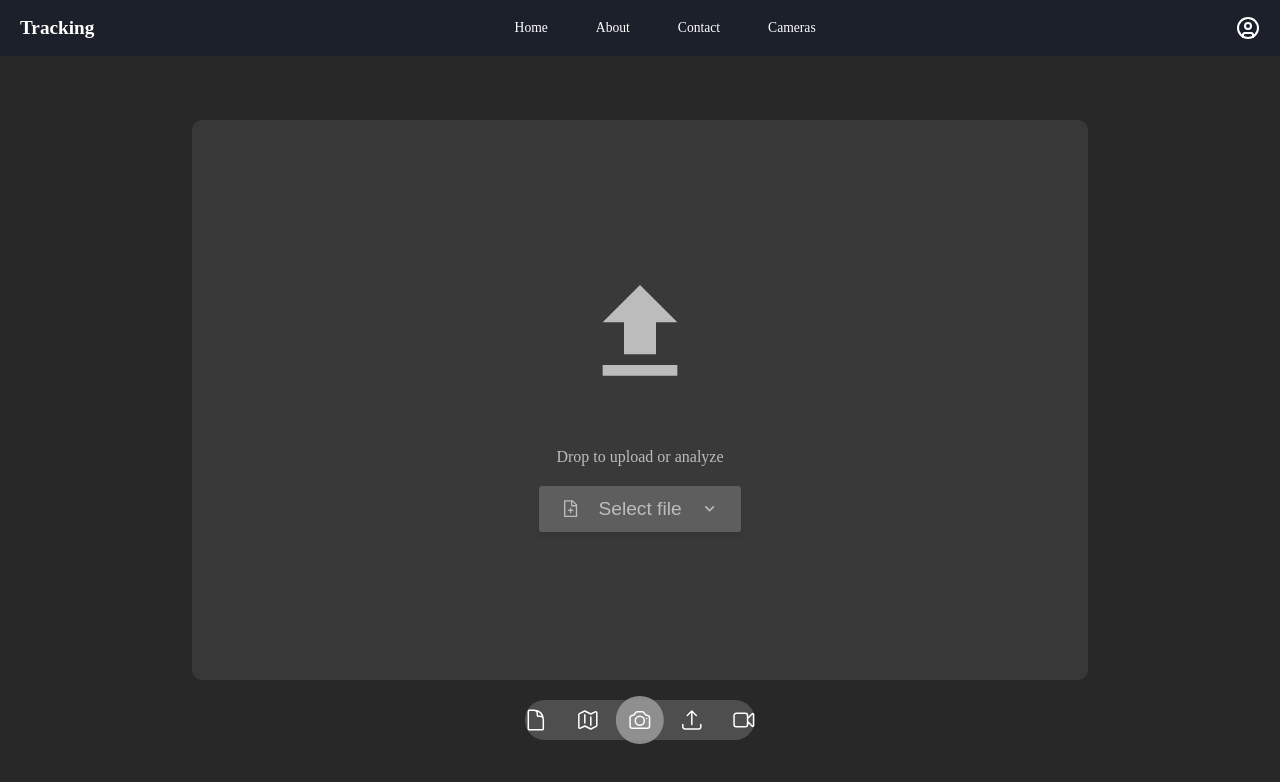
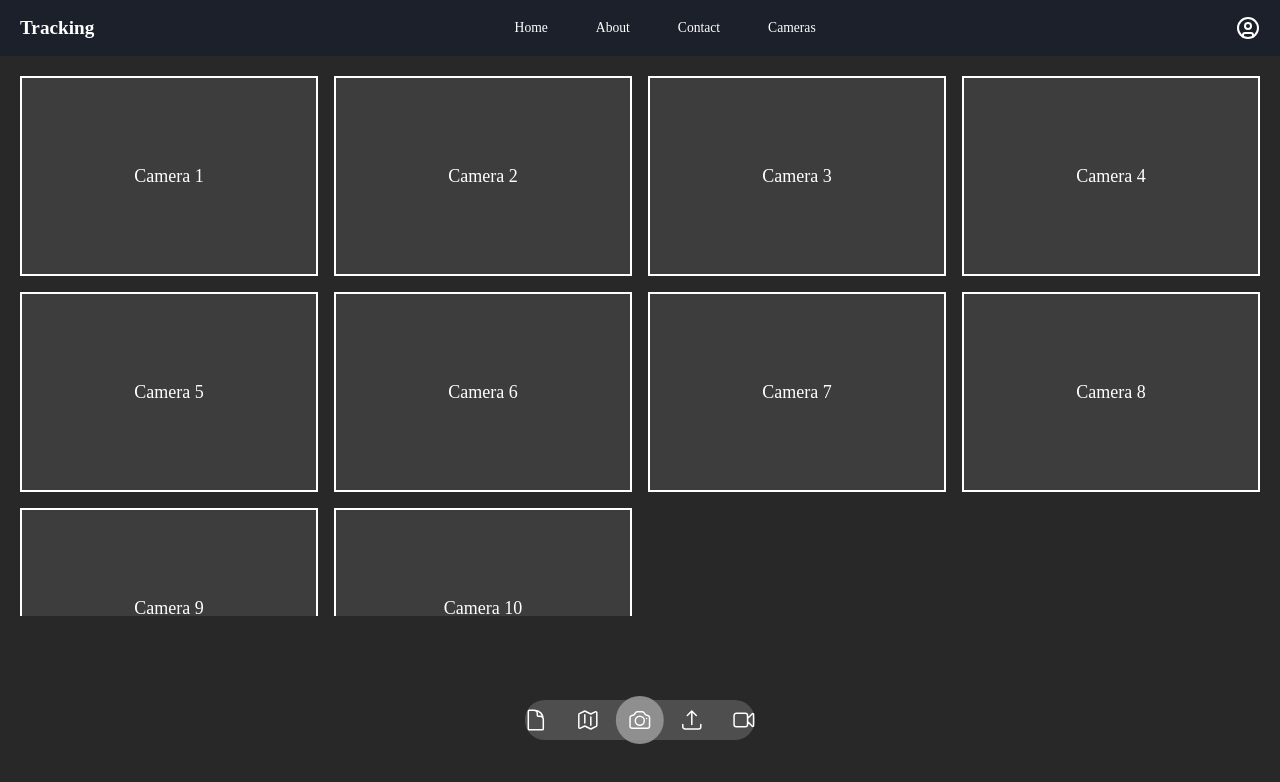
Before and after one commit to PI-Tracking/frontend, a React (Vite) app: page / in a window 1280 px wide. Shown: the top 782 px of the page. Built offline with nearby package versions, Linux system fonts and the light colour scheme.

Commit message:
read the notes, cameras down tho

```diff
--- a/src/App.tsx
+++ b/src/App.tsx
@@ -2,6 +2,7 @@ import { BrowserRouter as Router, Route, Routes } from "react-router-dom";
 import LoginPage from "./pages/Login/LoginPage";
 import TestPage from "./pages/test/TestPage";
 import UploadVideosPage from "./pages/upload_videos/UploadVideosPage";
+import CamerasPage from "./pages/cameras_page_1/CamerasPage";
 
 function App() {
   return (
@@ -9,7 +10,8 @@ function App() {
       <Routes>
         {/* <Route path="/" element={<LoginPage />} /> */}
         {/* <Route path="/test" element={<TestPage />} /> */}
-        <Route path="/" element={<UploadVideosPage />} />
+        {/* <Route path="/" element={<UploadVideosPage />} /> */}
+        <Route path="/" element={<CamerasPage />} />
       </Routes>
     </Router>
   );
--- /dev/null
+++ b/src/pages/cameras_page_1/CamerasPage.css
@@ -0,0 +1,43 @@
+*,
+*::before,
+*::after {
+  margin: 0;
+  padding: 0;
+  box-sizing: border-box;
+}
+
+.container {
+  display: flex;
+  flex-direction: column;
+  min-height: 100vh;
+  width: 100%;
+  background-color: #282828;
+  color: white;
+}
+
+.cameras {
+  display: grid;
+  grid-template-columns: repeat(auto-fit, minmax(250px, 1fr));
+  gap: 16px;
+  padding: 20px;
+  justify-content: center;
+  align-items: center;
+  max-height: 70vh;
+  overflow-y: auto;
+}
+
+.camera-feed {
+  width: 100%;
+  height: 200px;
+  border: 2px solid white;
+  display: flex;
+  justify-content: center;
+  align-items: center;
+  font-size: 18px;
+  background-color: rgba(255, 255, 255, 0.1);
+}
+
+.menu-options {
+  margin-top: auto;
+  padding: 20px;
+}
--- /dev/null
+++ b/src/pages/cameras_page_1/CamerasPage.tsx
@@ -0,0 +1,25 @@
+import CameraMenuOptions from "@components/CameraMenuOptions.tsx";
+import Navbar from "../../components/Navbar.tsx";
+import "./CamerasPage.css";
+
+const dummyCameras = Array(10).fill(null); /// needs to be replaced woith the cameras after
+
+function CamerasPage() {
+  return (
+    <div className="container">
+      <Navbar />
+      <section className="cameras">
+        {dummyCameras.map((_, index) => (
+          <div key={index} className="camera-feed">
+            Camera {index + 1}
+          </div>
+        ))}
+      </section>
+      <div className="menu-options">
+        <CameraMenuOptions />
+      </div>
+    </div>
+  );
+}
+
+export default CamerasPage;
```
Also changed, not shown: src/pages/cameras_page_1/notes.txt (added).
